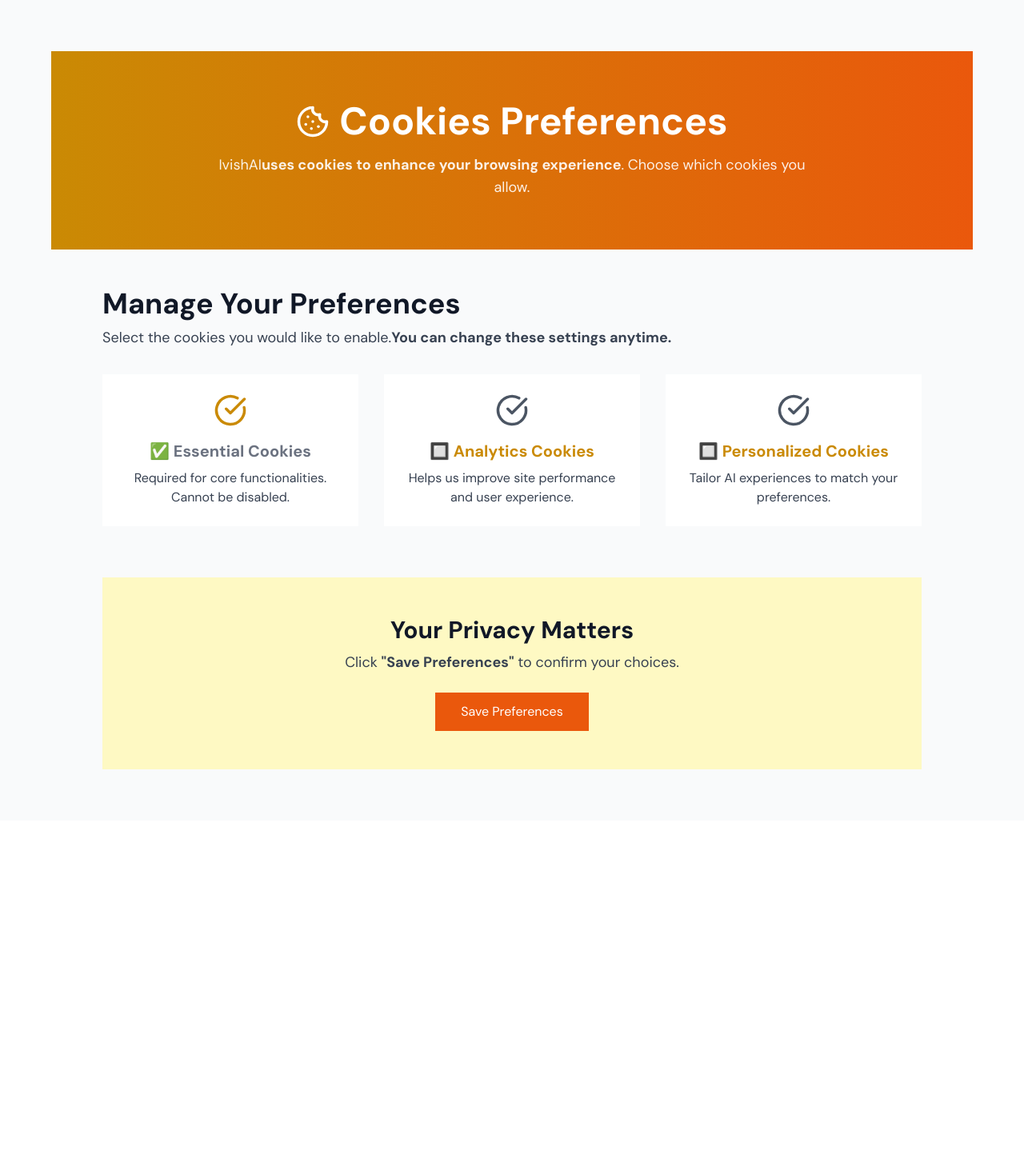
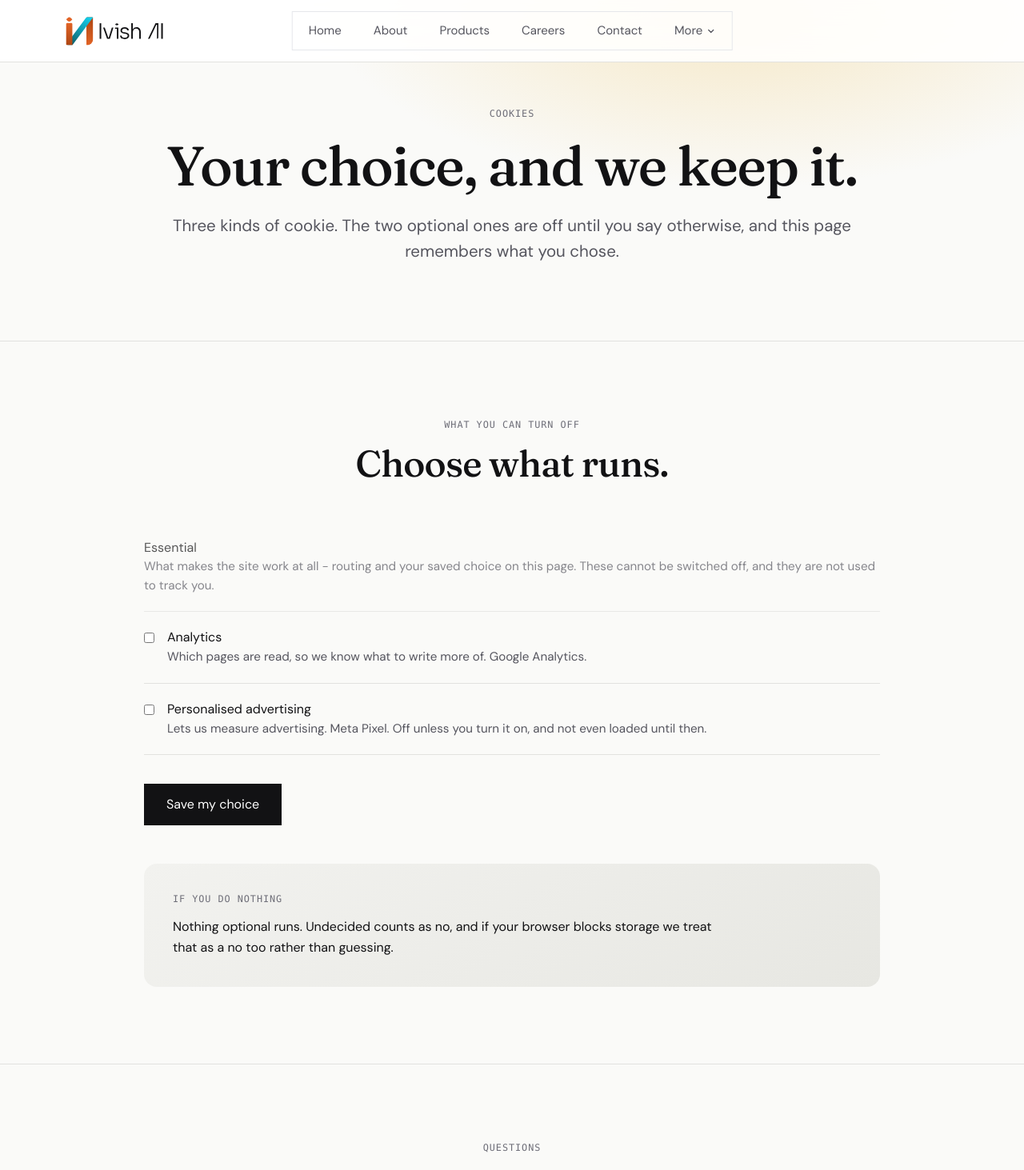
Before and after one commit to IvishAI/Ivishai_website, a React (Create React App) app: page /cookie-preferences in a window 1280 px wide. Shown: the top 1463 px of the page at 80% size. Before the commit the page ends 1026 px from the top, so only its background shows below. Built offline with nearby package versions, Linux system fonts and the light colour scheme.

Commit message:
Cookie consent that actually works; Sera drawer on paper; two broken CSS rules restored

```diff
--- a/src/GATracker.js
+++ b/src/GATracker.js
@@ -1,10 +1,13 @@
 import { useEffect } from "react";
 import { useLocation } from "react-router-dom";
+import { readConsent } from "./lib/consent";
 
 const GATracker = () => {
   const location = useLocation();
 
   useEffect(() => {
+    // nothing is reported for a visitor who has not agreed to it
+    if (!readConsent().analytics) return;
     if (window.gtag) {
       window.gtag("event", "page_view", {
         page_path: location.pathname,
--- a/src/PixelTracker.js
+++ b/src/PixelTracker.js
@@ -1,10 +1,13 @@
 import { useEffect } from "react";
 import { useLocation } from "react-router-dom";
+import { readConsent } from "./lib/consent";
 
 const PixelTracker = () => {
   const location = useLocation();
 
   useEffect(() => {
+    // nothing is reported for a visitor who has not agreed to it
+    if (!readConsent().analytics) return;
     if (window.fbq) {
       window.fbq("track", "PageView");
     }
--- a/src/components/sera/SeraShell.jsx
+++ b/src/components/sera/SeraShell.jsx
@@ -19,7 +19,7 @@ const S = `
  }
  .sera-shell-header.scrolled {
  background: rgba(0,0,0,0.90);
- : blur(16px);
+ backdrop-filter: blur(16px);
  -webkit-backdrop-filter: blur(16px);
  border-bottom: 1px solid rgba(255,255,255,0.08);
  padding: 12px 0;
@@ -65,13 +65,13 @@ const S = `
  /* Drawer rendered outside header */
  .sh-overlay {
  position: fixed; inset: 0; z-index: 200;
- background: rgba(0,0,0,0.65); : blur(4px);
+ background: rgba(18,18,20,0.5); backdrop-filter: blur(4px);
  -webkit-backdrop-filter: blur(4px);
  }
  .sh-drawer {
  position: fixed; right: 0; top: 0; bottom: 0; z-index: 201;
  width: 82%; max-width: 340px;
- background: #000; border-left: 1px solid rgba(255,255,255,0.08);
+ background: #FFFFFF; border-left: 1px solid #E2E2DF;
  padding: 24px;
  }
  .sh-drawer-top { display: flex; align-items: center; justify-content: space-between; }
@@ -81,15 +81,15 @@ const S = `
  display: flex; align-items: center; justify-content: center;
  transition: background 0.25s ease;
  }
- .sh-drawer-close:hover { background: rgba(255,255,255,0.10); }
+ .sh-drawer-close:hover { background: #F4F4F1; }
  .sh-drawer-nav { margin-top: 40px; display: flex; flex-direction: column; gap: 4px; }
  .sh-drawer-nav a {
  padding: 14px 12px; border-radius: 10px;
- font-size: 1.1rem; color: rgba(255,255,255,0.72); text-decoration: none;
+ font-size: 1.1rem; color: #121214; text-decoration: none;
  transition: background 0.25s ease, color 0.25s ease, transform 0.25s ease;
  display: block;
  }
- .sh-drawer-nav a:hover { background: rgba(255,255,255,0.07); color: #fff; transform: translateX(4px); }
+ .sh-drawer-nav a:hover { background: #F4F4F1; color: #121214; transform: translateX(4px); }
  .sh-drawer-cta {
  display: flex; align-items: center; justify-content: center; gap: 6px;
  background: linear-gradient(135deg, #FF6B2B, #E04F10); color: #fff;
--- a/src/index.js
+++ b/src/index.js
@@ -3,7 +3,9 @@ import ReactDOM from "react-dom/client";
 import "./index.css";
 import App from "./App";
 import { startScrollReveal } from "./lib/scrollReveal";
+import { startConsent } from "./lib/consent";
 
+startConsent();
 startScrollReveal();
 
 const root = ReactDOM.createRoot(document.getElementById("root"));
--- a/src/pages/Footer/cookie-preferences.jsx
+++ b/src/pages/Footer/cookie-preferences.jsx
@@ -1,138 +1,139 @@
-import React, { useState, useEffect } from "react";
+import React, { useEffect, useState } from "react";
+import Header from "../../components/Header";
+import Footer from "../../components/Footer";
+import {
+  Masthead, SectionAnchor, Closer, ConsentRow, NoteField, Action, Ghost,
+  Footnote, Contacts,
+} from "../../components/iv";
+import { readConsent, writeConsent } from "../../lib/consent";
+import { EMAILS } from "../../data/site";
 
-import { motion } from "framer-motion";
-import { CheckCircle, Cookie } from "lucide-react";
+/* Cookie preferences.
+ *
+ * ⚠️ WHAT THIS PAGE USED TO DO:
+ *
+ * Three toggles - Essential, Analytics, Personalised - with the optional two
+ * defaulting to OFF, and a "Save Preferences" button that had **no onClick
+ * handler at all**. It animated on hover and did nothing. The toggles were
+ * React state, discarded the moment you navigated away.
+ *
+ * At the same time public/index.html loaded the Meta Pixel and fired
+ * fbq('track','PageView') for every visitor on every page, and loaded GA4. So
+ * a visitor could come to this page, switch analytics off, press Save, and be
+ * tracked exactly as before. A consent interface that collects a decision and
+ * ignores it is worse than no interface, because it tells the visitor they are
+ * protected.
+ *
+ * The choice is now stored, applied, and honoured: GA runs under Consent Mode
+ * denied-by-default, and the Pixel is not loaded at all until someone agrees.
+ * Undecided counts as no.
+ */
 
 const CookiesPreference = () => {
+  const [consent, setConsent] = useState(() => readConsent());
+  const [saved, setSaved] = useState(false);
+
   useEffect(() => {
     window.scrollTo(0, 0);
   }, []);
 
-  const [preferences, setPreferences] = useState({
-    essential: true,
-    analytics: false,
-    personalized: false,
-  });
+  const set = (key) => (value) => {
+    setConsent((c) => ({ ...c, [key]: value }));
+    setSaved(false);
+  };
 
-  const togglePreference = (type) => {
-    setPreferences((prev) => ({
-      ...prev,
-      [type]: !prev[type],
-    }));
+  const save = () => {
+    writeConsent(consent);
+    setConsent(readConsent());
+    setSaved(true);
   };
 
   return (
-    <div className="w-full min-h-screen bg-gray-50 text-gray-900 px-6 md:px-16 py-16">
-      {/* 🔹 Header Section */}
-      <motion.section
-        className="w-full text-center bg-gradient-to-r from-yellow-600 to-orange-600 text-white py-16 px-8"
-        initial={{ opacity: 0, y: -20 }}
-        animate={{ opacity: 1, y: 0 }}
-        transition={{ duration: 1 }}
+    <div className="iv min-h-screen text-ink">
+      <Header />
+
+      <Masthead
+        tag="Cookies"
+        tone="sand"
+        title="Your choice, and we keep it."
+        lede="Three kinds of cookie. The two optional ones are off until you say otherwise, and this page remembers what you chose."
+      />
+
+      <SectionAnchor
+        id="choices"
+        tag="What you can turn off"
+        title="Choose what runs."
       >
-        <h1 className="text-5xl font-extrabold flex justify-center items-center gap-3">
-          <Cookie size={42} />
-          Cookies Preferences
-        </h1>
-        <p className="text-lg text-white/90 mt-4 max-w-3xl mx-auto">
-          IvishAI{""}
-          <strong>uses cookies to enhance your browsing experience</strong>.
-          Choose which cookies you allow.
-        </p>
-      </motion.section>
+        <div className="max-w-xl mx-auto text-left">
+          <div className="py-5 border-b border-rule opacity-70">
+            <p className="text-ink">Essential</p>
+            <p className="body-s">
+              What makes the site work at all - routing and your saved choice on
+              this page. These cannot be switched off, and they are not used to
+              track you.
+            </p>
+          </div>
 
-      {/* 🔹 Cookie Options Section */}
-      <section className="mt-12 max-w-5xl mx-auto">
-        <h2 className="text-4xl font-bold text-gray-900">
-          Manage Your Preferences
-        </h2>
-        <p className="text-lg text-gray-700 mt-2">
-          Select the cookies you would like to enable.{""}
-          <strong>You can change these settings anytime.</strong>
-        </p>
+          <ConsentRow
+            label="Analytics"
+            note="Which pages are read, so we know what to write more of. Google Analytics."
+            checked={consent.analytics}
+            onChange={set("analytics")}
+          />
 
-        <div className="grid grid-cols-1 md:grid-cols-3 gap-8 mt-8">
-          {[
-            {
-              type: "essential",
-              icon: <CheckCircle size={42} className="text-yellow-600" />,
-              title: "✅ Essential Cookies",
-              desc: "Required for core functionalities. Cannot be disabled.",
-              disabled: true,
-            },
-            {
-              type: "analytics",
-              icon: (
-                <CheckCircle
-                  size={42}
-                  className={`text-${preferences.analytics ? "green" : "gray"}-600`}
-                />
-              ),
-              title: preferences.analytics
-                ? "✅ Analytics Cookies"
-                : "🔲 Analytics Cookies",
-              desc: "Helps us improve site performance and user experience.",
-            },
-            {
-              type: "personalized",
-              icon: (
-                <CheckCircle
-                  size={42}
-                  className={`text-${preferences.personalized ? "green" : "gray"}-600`}
-                />
-              ),
-              title: preferences.personalized
-                ? "✅ Personalized Cookies"
-                : "🔲 Personalized Cookies",
-              desc: "Tailor AI experiences to match your preferences.",
-            },
-          ].map((cookie, index) => (
-            <motion.div
-              key={index}
-              className={`bg-white p-6 text-center transition ${
-                cookie.disabled
-                  ? "opacity-60 cursor-not-allowed"
-                  : "cursor-pointer"
-              }`}
-              initial={{ opacity: 0, scale: 0.9 }}
-              animate={{ opacity: 1, scale: 1 }}
-              transition={{ duration: 0.6, delay: index * 0.2 }}
-              whileHover={!cookie.disabled ? { scale: 1.05 } : {}}
-              onClick={() => !cookie.disabled && togglePreference(cookie.type)}
+          <ConsentRow
+            label="Personalised advertising"
+            note="Lets us measure advertising. Meta Pixel. Off unless you turn it on, and not even loaded until then."
+            checked={consent.personalised}
+            onChange={set("personalised")}
+          />
+
+          <div className="flex flex-col sm:flex-row items-start gap-4 mt-9">
+            <button
+              type="button"
+              onClick={save}
+              className="inline-flex items-center justify-center px-7 py-3.5 bg-ink text-paper hover:opacity-90 transition-opacity"
             >
-              <div className="mb-4 flex justify-center">{cookie.icon}</div>
-              <h3
-                className={`text-xl font-bold ${cookie.disabled ? "text-gray-500" : "text-yellow-600"}`}
-              >
-                {cookie.title}
-              </h3>
-              <p className="text-gray-700 mt-2">{cookie.desc}</p>
-            </motion.div>
-          ))}
+              Save my choice
+            </button>
+            {saved && (
+              <p className="tag pt-4" role="status">
+                Saved. It applies from now on, on this browser.
+              </p>
+            )}
+          </div>
+
+          <div className="mt-12">
+            <NoteField tone="stone" tag="If you do nothing">
+              Nothing optional runs. Undecided counts as no, and if your browser
+              blocks storage we treat that as a no too rather than guessing.
+            </NoteField>
+          </div>
         </div>
-      </section>
+      </SectionAnchor>
 
-      {/* 🔹 Save Preferences Button */}
-      <motion.section
-        className="mt-16 max-w-5xl mx-auto bg-yellow-100 py-12 px-8 text-center"
-        initial={{ opacity: 0, y: 20 }}
-        animate={{ opacity: 1, y: 0 }}
-        transition={{ duration: 1 }}
+      <SectionAnchor id="ask" tag="Questions" title="Ask us about any of this.">
+        <Contacts items={[["Privacy and cookies", EMAILS.general]]} />
+        <div className="mt-12 max-w-[62ch] mx-auto">
+          <Footnote updated="13 October 2026">
+            Your choice is stored in this browser only. We do not keep a record
+            of it on our side.
+          </Footnote>
+        </div>
+      </SectionAnchor>
+
+      <Closer
+        tone="ink"
+        note="Ivish AI Quantum Pvt Ltd"
+        actions={[
+          <Action key="p" href="/privacypolicy">Privacy policy</Action>,
+          <Ghost key="h" to="/">Home</Ghost>,
+        ]}
       >
-        <h2 className="text-3xl font-bold text-gray-900">
-          Your Privacy Matters
-        </h2>
-        <p className="text-lg text-gray-700 mt-2 max-w-3xl mx-auto">
-          Click <strong>"Save Preferences"</strong> to confirm your choices.
-        </p>
-        <motion.button
-          className="mt-6 px-8 py-3 bg-orange-600 text-white hover:bg-orange-700 transition-all"
-          whileHover={{ scale: 1.05 }}
-          whileTap={{ scale: 0.95 }}
-        >
-          Save Preferences
-        </motion.button>
-      </motion.section>
+        A choice we ignore is not a choice.
+      </Closer>
+
+      <Footer />
     </div>
   );
 };
```
Also changed, not shown: public/index.html (+15 -20 lines), src/lib/consent.js (added).
